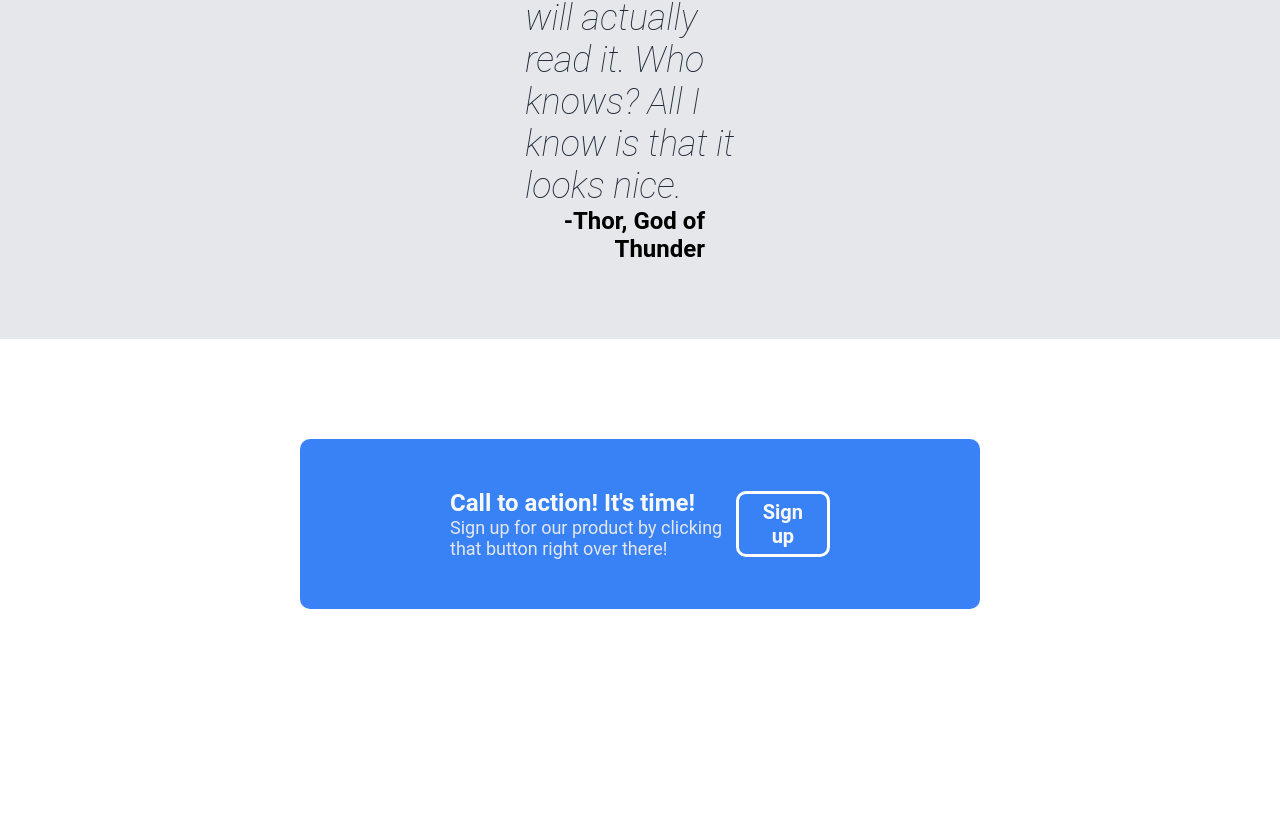
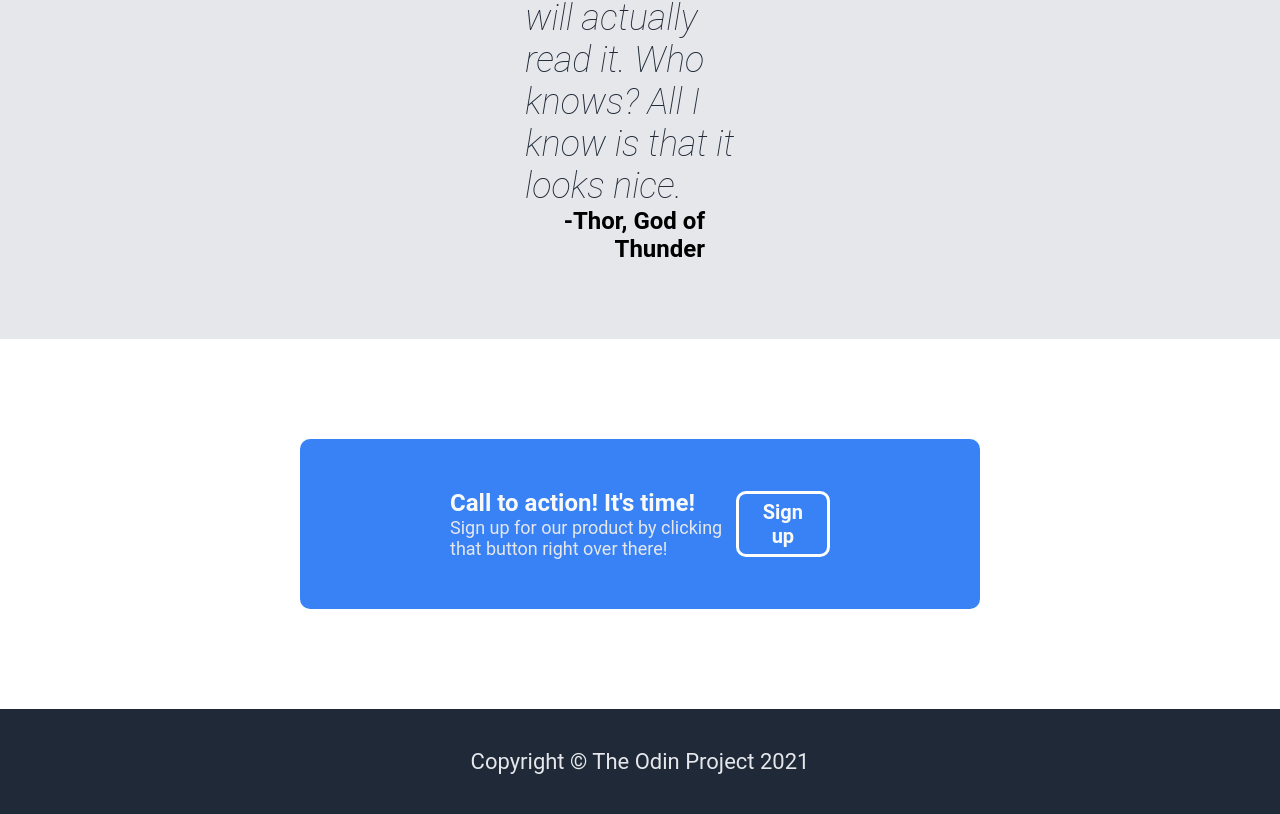
Before and after one commit to ethanbellamy/odin-landing-page, a plain HTML site: page index.html in a window 1280 px wide. Shown: the part 1536-2350 px from the top of the page. Before the commit the page ends 2245 px from the top, so only its background shows below. Drawn offline with Linux system fonts and the light colour scheme.

Commit message:
Added Section 5 HTML/CSS

```diff
--- a/index.html
+++ b/index.html
@@ -58,5 +58,8 @@
             </div>
             <button>Sign up</button>
         </div>
+        <div class="section-5">
+            <p class="footer-text">Copyright © The Odin Project 2021</p>
+        </div>
     </body>
 </html>
--- a/style.css
+++ b/style.css
@@ -8,7 +8,7 @@
     padding: 0 300px;
 }
 
-.section-1 {
+.section-1, .section-5 {
     background-color: #1F2937;
 }
 
@@ -145,3 +145,13 @@
     font-weight: bold;
     font-size: 20px;
 }
+
+.section-5 {
+    text-align: center;
+    padding: 40px 0;
+}
+
+.footer-text {
+    color: #E5E7EB;
+    font-size: 22px;
+}
```
